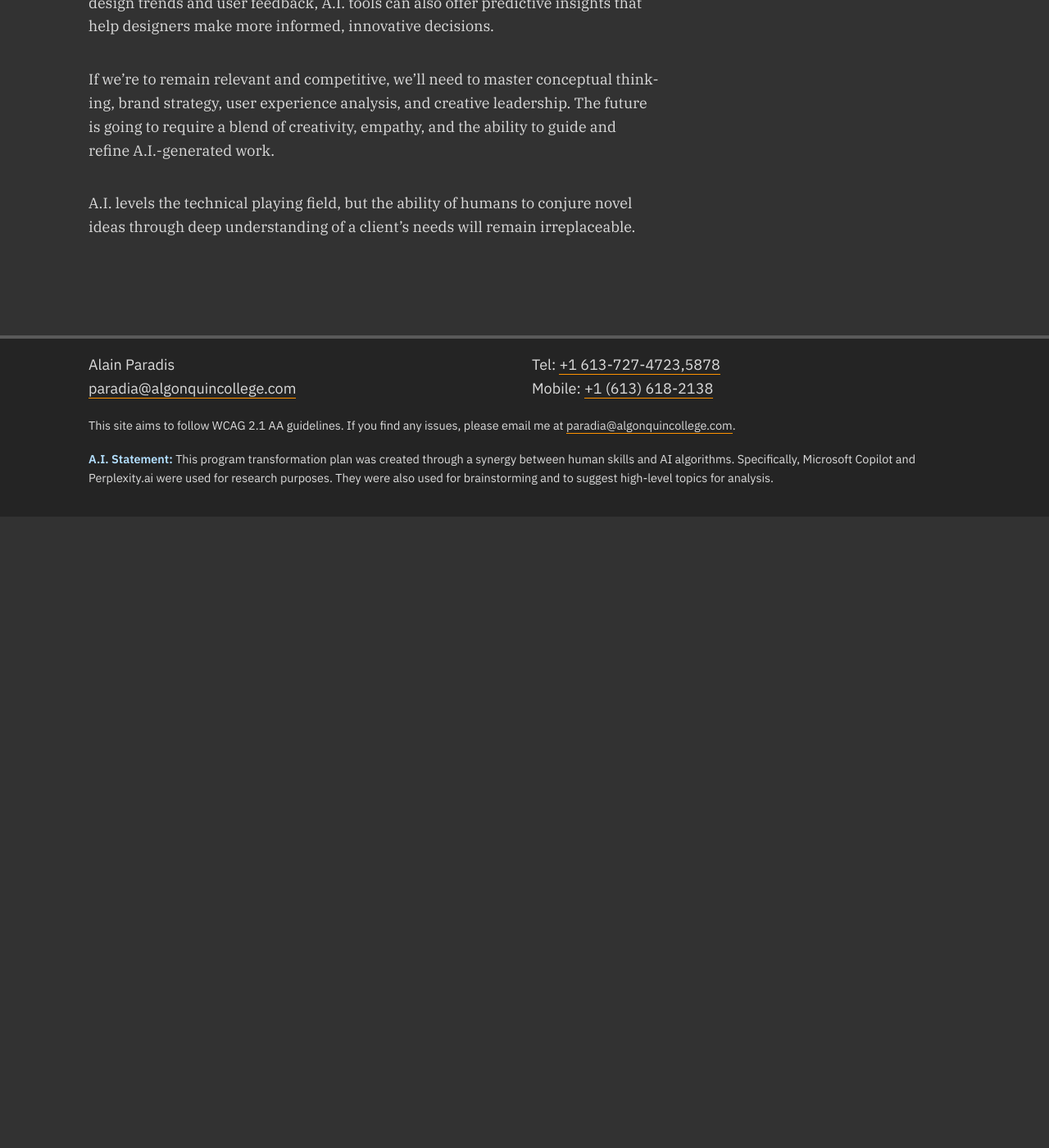
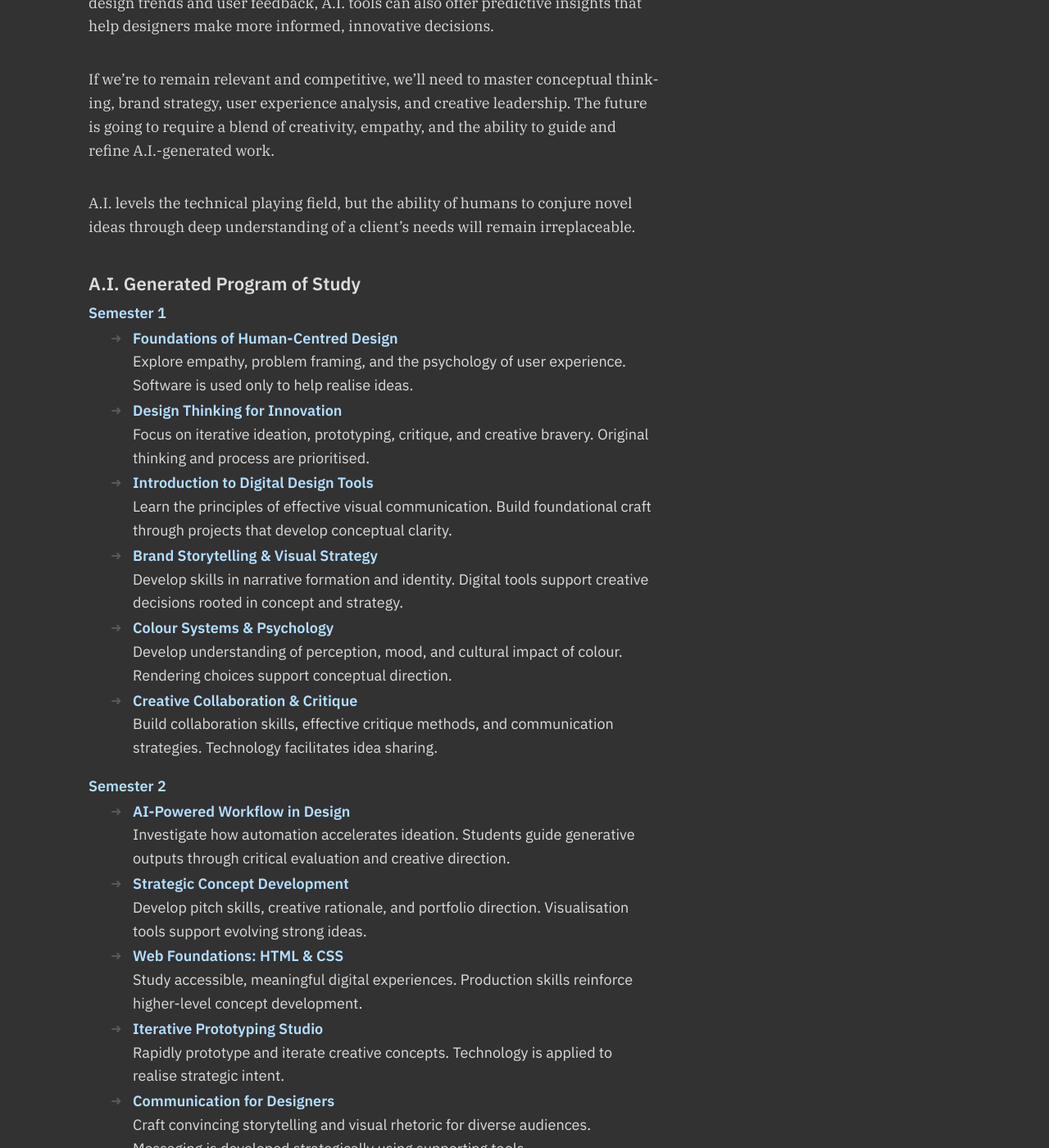
Before and after one commit to AlainParadis/program-transformation, a Jekyll site: the page built from program-transformation.md, in a window 1280 px wide and 1400 px high, scrolled down 1143 px. Shown: the whole window at 82% size. Built offline with Jekyll 4.4.1, drawn with Linux system fonts in a browser that asks for light colours; before the commit the page ends 1773 px from its top, so only the background shows below that; some of the changed text lies outside the part shown.

Commit message:
add A.I. generated program of study

```diff
--- a/program-transformation.md
+++ b/program-transformation.md
@@ -21,3 +21,19 @@ As designers, we'll use A.I. to generate initial concepts, spark inspiration, ex
 If we're to remain relevant and competitive, we'll need to master conceptual thinking, brand strategy, user experience analysis, and creative leadership. The future is going to require a blend of creativity, empathy, and the ability to guide and refine A.I.-generated work.
 
 A.I. levels the technical playing field, but the ability of humans to conjure novel ideas through deep understanding of a client's needs will remain irreplaceable.
+
+<h4>
+	A.I. Generated Program of Study
+</h4>
+
+{% for item in site.data.pos.semesters %}
+  <h5>{{ item.title }}</h5>
+  <ul>
+    {% for course in item.courses %}
+      <li>
+        <strong>{{ course.title }}</strong><br>
+        {{ course.description }}
+      </li>
+    {% endfor %}
+  </ul>
+{% endfor %}
```
